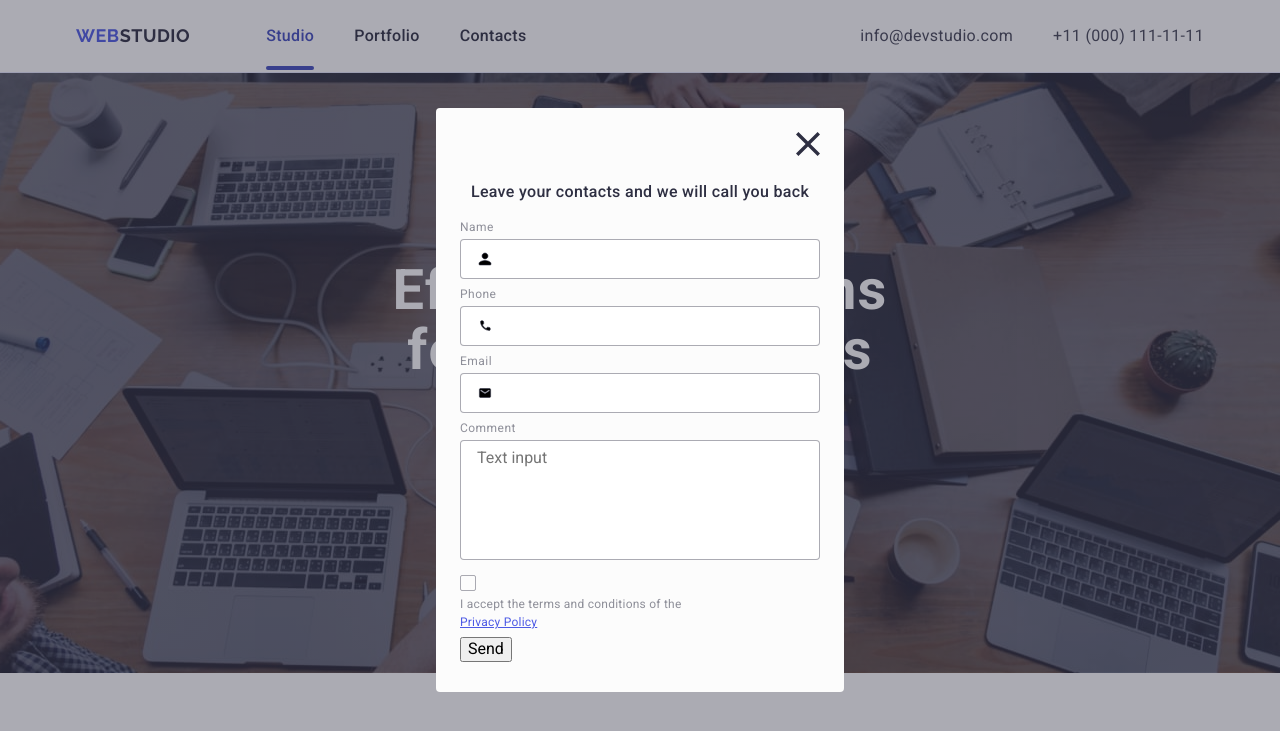
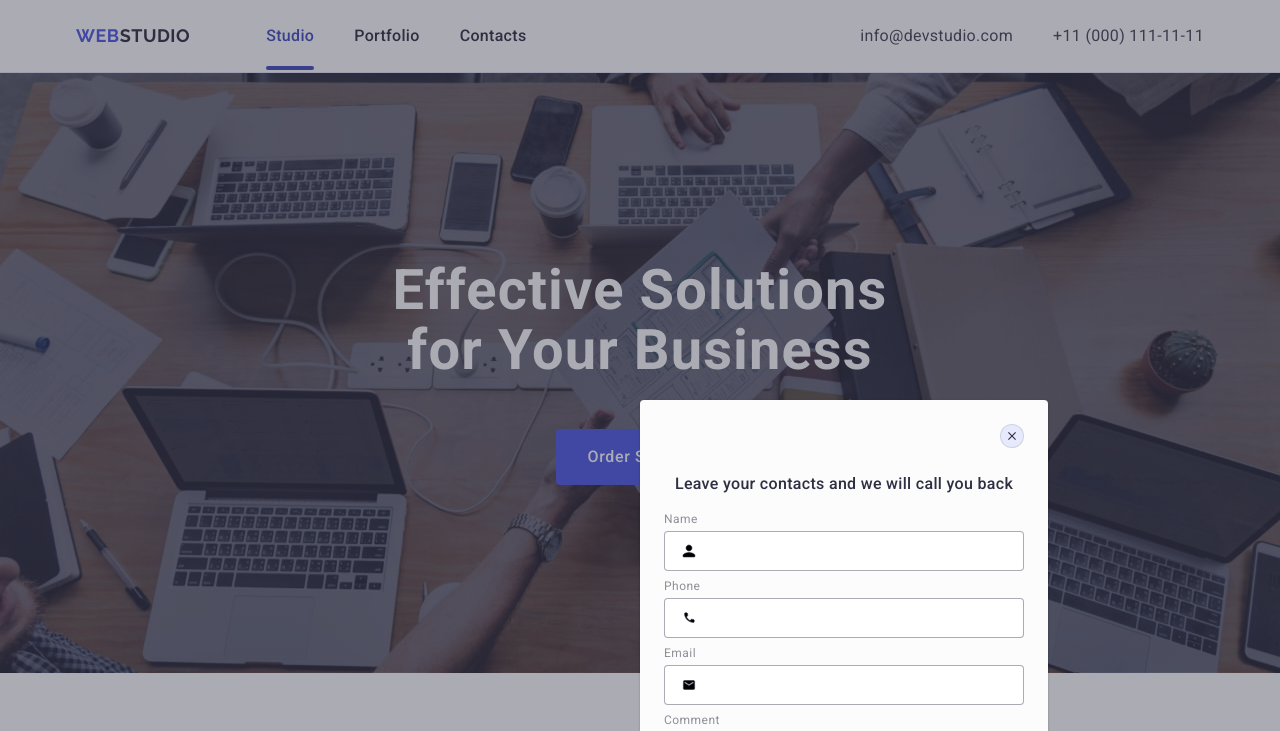
Before and after one commit to Ok1za/goit-markup-hw-05, a plain HTML site: page index.html in a window 1280 px wide. Shown: the top 731 px of the page. Drawn offline with nearby package versions, Linux system fonts and the light colour scheme.

Commit message:
backdrop1

```diff
--- a/css/styles.css
+++ b/css/styles.css
@@ -598,7 +598,7 @@ address {
     fill: #f4f4fd;
 }
 
-/* =============================================== */
+/* ====================== BACKDROP ====================== */
 
 .backdrop {
     position: fixed;
@@ -607,34 +607,49 @@ address {
     background-color: rgba(46, 47, 66, 0.40);
     top: 0;
     left: 0;
-    opacity: 0;
-    visibility: hidden;
+    transition: opacity 250ms cubic-bezier(0.4, 0, 0.2, 1), visibility 250ms cubic-bezier(0.4, 0, 0.2, 1);
     pointer-events: none;
 }
 
 .modal {
     width: 408px;
-    height: 584px;
+    min-height: 584px;
     background-color: #FCFCFC;
+    box-shadow: 0px 1px 1px rgba(0, 0, 0, 0.14), 0px 1px 3px rgba(0, 0, 0, 0.12), 0px 2px 1px rgba(0, 0, 0, 0.2);
     border-radius: 4px;
     position: absolute;
     top: 50%;
     left: 50%;
-    transform: translate(-50%, -50%);
+    transition: transform 250ms cubic-bezier(0.4, 0, 0.2, 1);
     padding-left: 24px;
     padding-right: 24px;
     padding-top: 72px;
 }
 
 .modal-btn {
-    background-color: transparent;
-    border: none;
+    background-color: #e7e9fc;
+    border: 1px solid rgba(0, 0, 0, 0.1);
     width: 24px;
     height: 24px;
     padding: 0;
     position: absolute;
     right: 24px;
     top: 24px;
+    border-radius: 50%;
+    display: flex;
+    align-items: center;
+    justify-content: center;
+    transition: background-color 250ms cubic-bezier(0.4, 0, 0.2, 1), border 250ms cubic-bezier(0.4, 0, 0.2, 1);
+}
+
+.modal-btn:hover {
+    background-color: #404bbf;
+    border: none;
+}
+
+.modal-btn:focus {
+    background-color: #404BBF;
+    border: none;
 }
 
 .modal-btn-icon {
--- a/index.html
+++ b/index.html
@@ -416,7 +416,7 @@
         </div>
         </section>
     </main>
-
+        <!-- FOOTER -->
     <footer class="footer">
         <div class="container footer-div">
             <div class="container-footer">
@@ -459,11 +459,11 @@
             </div>
         </div>
     </footer>
-
+    <!-- BACKDROP -->
     <div class="backdrop is-open">
         <div class="modal">
             <button type="button" class="modal-btn">
-                <svg class="modal-btn-icon" width="24" height="24">
+                <svg class="modal-btn-icon" width="8" height="8">
                     <use href="./images/icons.svg#icon-close-black"></use>
                 </svg>
             </button>
```
